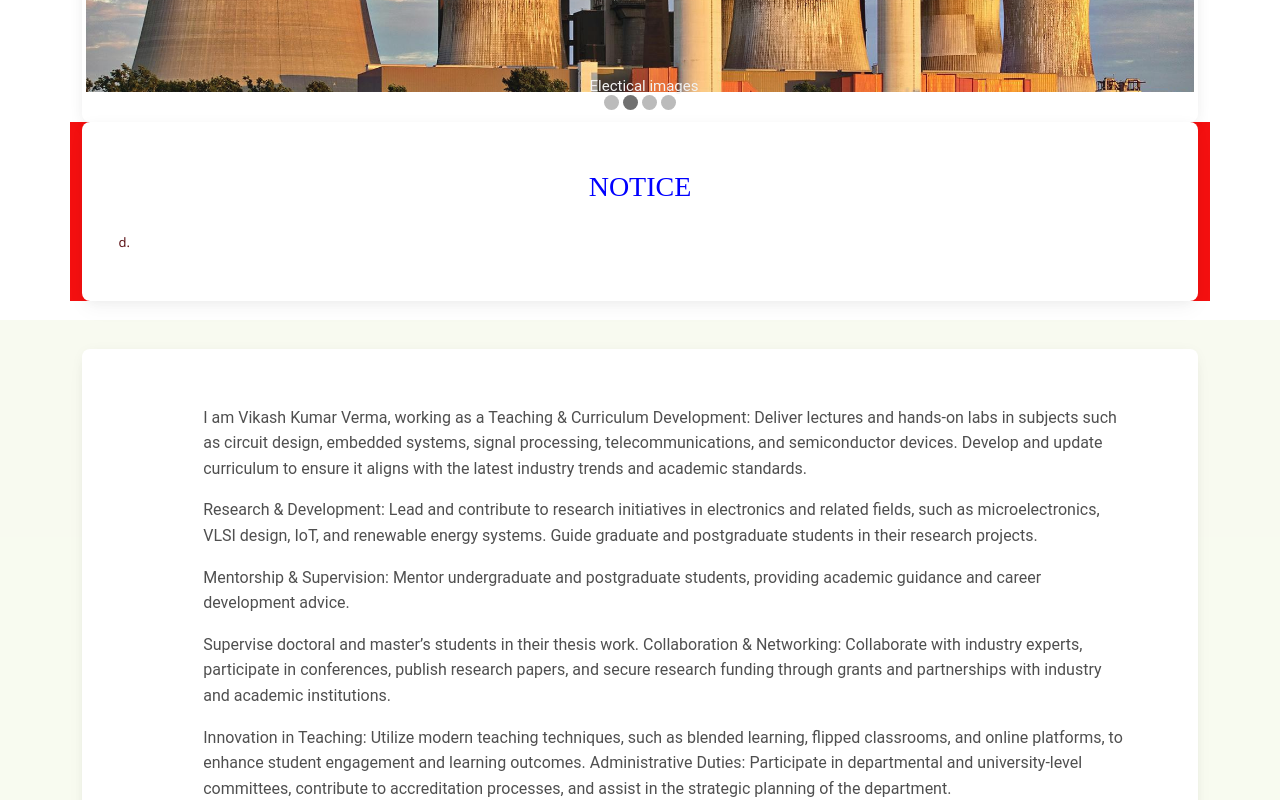
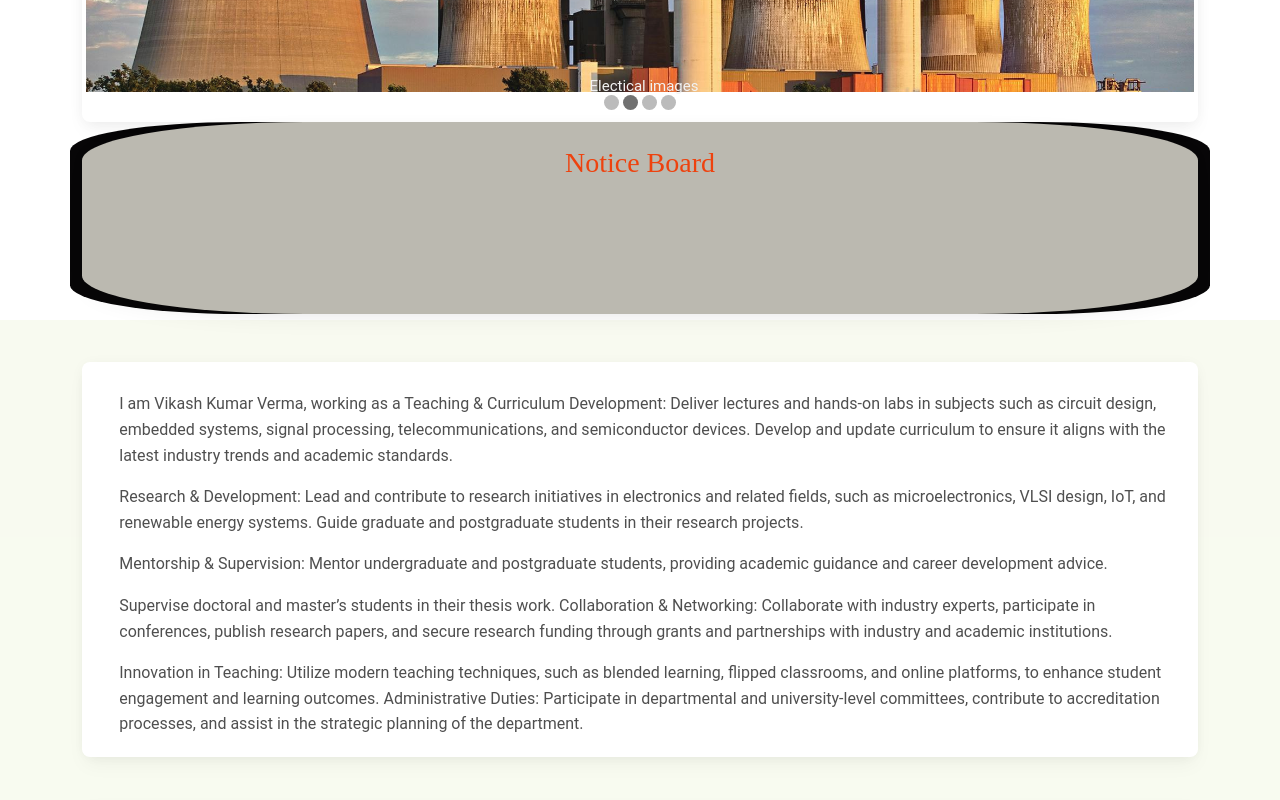
Before and after one commit to sanjay882530/blogger-vikash-ui-backend, a React (Vite) app: page / in a window 1280 px wide. Shown: the part 480-1280 px from the top of the page. Built offline with nearby package versions, Linux system fonts and the light colour scheme.

Commit message:
Added notice container

```diff
--- a/src/component/ImageCard.css
+++ b/src/component/ImageCard.css
@@ -38,7 +38,6 @@
   }
 
   .textcolumn{
-    margin-top: 6px; /* Pushes content below the circle */
-    padding-left: 10%;
-    padding-right: 5%;
+    padding-left: 4%;
+    padding-right: 2%;
   }
--- a/src/component/ImageCard.jsx
+++ b/src/component/ImageCard.jsx
@@ -4,7 +4,7 @@ import { MDBContainer, MDBRow, MDBCol, MDBCard } from "mdb-react-ui-kit";
 function ImageCard() {
   return (
     <MDBContainer className="my-5">
-      <MDBCard className="p-4">
+      <MDBCard className="p-1">
         <MDBRow className="align-items-center">
           {/* Image on one side */}
           {/* <MDBCol md="3">
--- a/src/component/Notice.css
+++ b/src/component/Notice.css
@@ -1,13 +1,20 @@
 .cont-styles{
-    background-color: rgb(244, 16, 16);
+    background-color: rgb(7, 6, 7);
+    border-radius: 15%;
 }
 .cont-styles h3{
-    color: blue;
+    color: rgb(238, 66, 14);
     text-align: center;
     font-family: cursive;
 }
 .cont-styles marquee{
-    font-family: 'Segoe UI', Tahoma, Geneva, Verdana, sans-serif;
-    font-size: small;
-    color: rgb(93, 19, 23);
+    font-family: 'Gill Sans', 'Gill Sans MT', Calibri, 'Trebuchet MS', sans-serif;
+    font-style: italic;
+    font-size: 1rem;
+    color: rgb(31, 11, 180);
 }
+.card-color{
+    background-color: rgb(187, 185, 176);
+    border-radius: 20%;
+
+}
--- a/src/component/Notice.jsx
+++ b/src/component/Notice.jsx
@@ -4,16 +4,20 @@ import "./Notice.css";
 function Notice() {
   return (
     <MDBContainer className="my-6 cont-styles">
-      <MDBCard className="p-5">
-        <MDBRow className="align-items-center">
-          <h3> NOTICE</h3>
+      <MDBCard className="p-4 card-color">
+        <h3> Notice Board</h3>
         <marquee direction="left">
           The new electrical batch recently started.
         </marquee>
         <marquee direction="right">
           This week, a circuit test will be conducted.
         </marquee>
-        </MDBRow>
+        <marquee direction="left">
+          This week, a circuit test will be conducted.
+        </marquee>
+        <marquee direction="right">
+          This week, a circuit test will be conducted.
+        </marquee>
       </MDBCard>
     </MDBContainer>
   );
```
Lines whose indentation alone changed are shown as unchanged.
